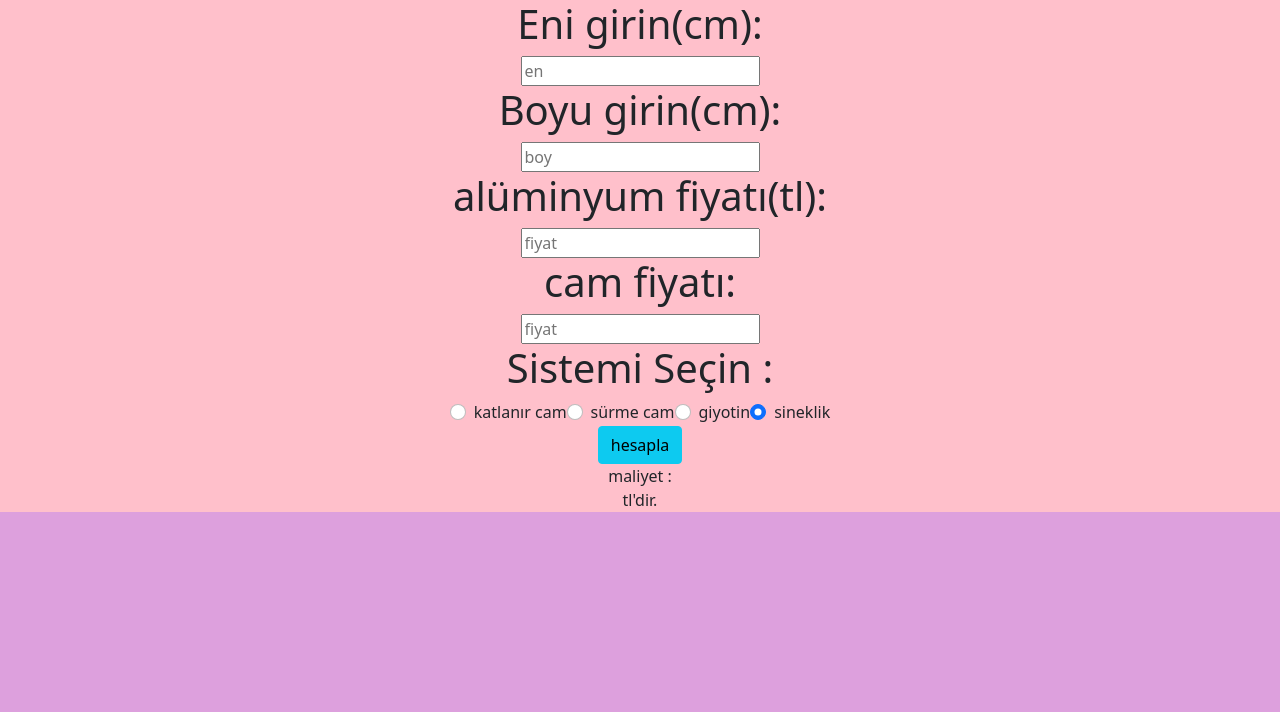
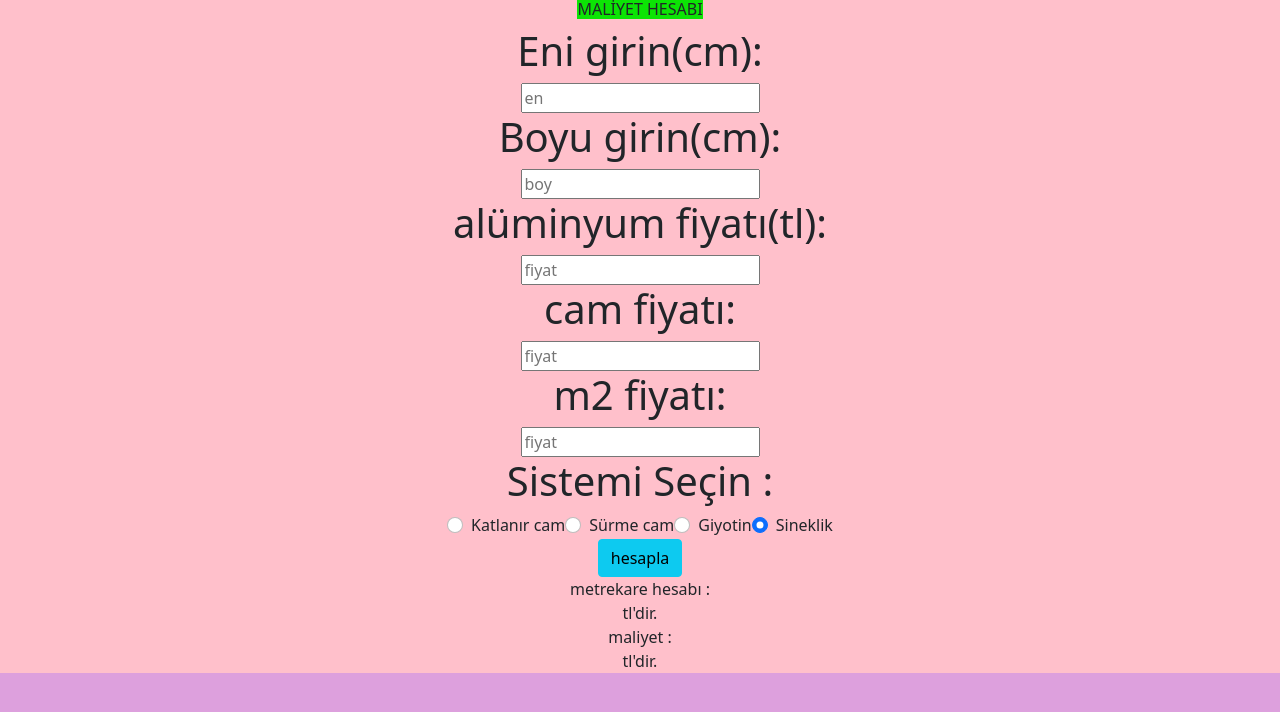
Before and after one commit to RIDVANSIT/maliyet, a plain HTML site: page index.html in a window 1280 px wide. Drawn offline with nearby package versions, Linux system fonts and the light colour scheme.

Commit message:
Update index.html

```diff
--- a/index.html
+++ b/index.html
@@ -10,6 +10,7 @@
 </head>
 <body>
     <div class="hesaplar">
+       <h6>MALİYET HESABI</h6>
         <h1>Eni girin(cm):</h1>
         <input type="text" id="en" placeholder="en">
         <h1>Boyu girin(cm):</h1>
@@ -18,30 +19,32 @@
         <input type="text" id="almf" placeholder="fiyat">
         <h1>cam fiyatı:</h1>
         <input type="text" id="camf" placeholder="fiyat">
+        <h1>m2 fiyatı:</h1>
+        <input type="text" id="m2f" placeholder="fiyat">
         <h1>Sistemi Seçin :</h1>
         <div class="secenekler">
             <div class="form-check">
             <input class="form-check-input" type="radio" name="flexRadioDefault" id="flexRadioDefault1">
             <label class="form-check-label" for="flexRadioDefault1">
-              katlanır cam
+              Katlanır cam
             </label>
           </div>
           <div class="form-check">
             <input class="form-check-input" type="radio" name="flexRadioDefault" id="flexRadioDefault2" checked>
             <label class="form-check-label" for="flexRadioDefault2">
-              sürme cam
+              Sürme cam
             </label>
           </div>
           <div class="form-check">
             <input class="form-check-input" type="radio" name="flexRadioDefault" id="flexRadioDefault2" checked>
             <label class="form-check-label" for="flexRadioDefault3">
-              giyotin
+              Giyotin
             </label>
           </div>
           <div class="form-check">
             <input class="form-check-input" type="radio" name="flexRadioDefault" id="flexRadioDefault2" checked>
             <label class="form-check-label" for="flexRadioDefault3">
-              sineklik
+              Sineklik
             </label>
           </div>
 
@@ -49,10 +52,11 @@
 
           <button onclick="myFunction()" type="button" class="btn  btn-info">hesapla</button>
 
+          <div>metrekare hesabı : </div> <div id="metrekare" >  </div> <div> tl'dir. </div>
          <div>maliyet : </div> <div id="sonuc" >  </div> <div> tl'dir. </div>
 
 
-        </div>
+
     <script src="https://cdn.jsdelivr.net/npm/@popperjs/core@2.10.2/dist/umd/popper.min.js" integrity="sha384-7+zCNj/IqJ95wo16oMtfsKbZ9ccEh31eOz1HGyDuCQ6wgnyJNSYdrPa03rtR1zdB" crossorigin="anonymous"></script>
 <script src="https://cdn.jsdelivr.net/npm/bootstrap@5.1.3/dist/js/bootstrap.min.js" integrity="sha384-QJHtvGhmr9XOIpI6YVutG+2QOK9T+ZnN4kzFN1RtK3zEFEIsxhlmWl5/YESvpZ13" crossorigin="anonymous"></script>
 <script src="app.js"></script>
```
